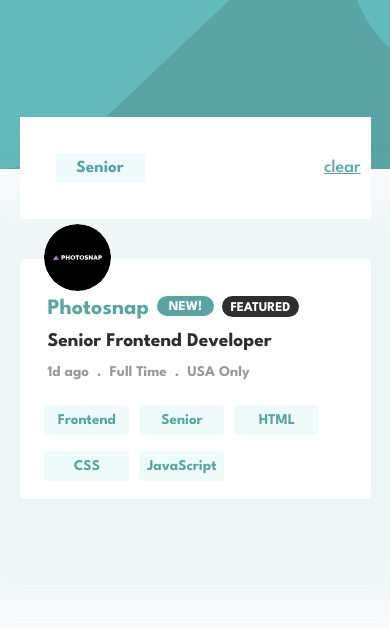
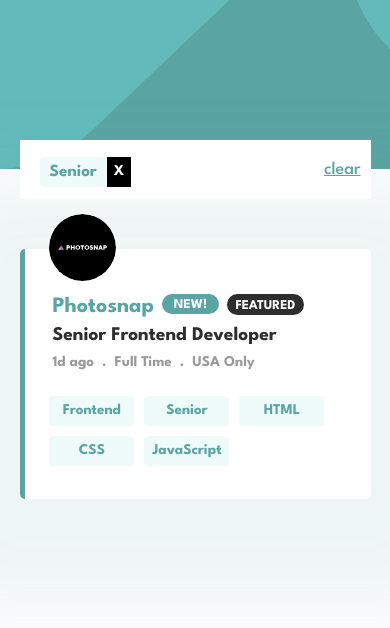
Before and after one commit to jamilu-jibrilla/job-listings, a React (Vite) app: page / in a window 390 px wide. Both pictures are taken after a click on the element "Senior". Shown: the top 628 px of the page. Built offline with nearby package versions, Linux system fonts and the light colour scheme.

Commit message:
project requirement completed

```diff
--- a/src/App.css
+++ b/src/App.css
@@ -39,18 +39,34 @@
 }
 .header .header-card div h4{
     margin-left: 10px;
+    margin-top: 7px;
     color: hsl(180, 29%, 50%);
     height: 30px;
-    width: 100px;
+    width: auto;
     border-radius: 4px;
     background: hsl(180, 52%, 96%);
     display: flex;
     align-items: center;
-    justify-content: center;
+    justify-content: space-between;
+    padding-left: 10px;
 }
-.header .header-card a {
+
+.header .header-card div span{
+  background-color: black;
+  color: white;
+  height: 100%;
+  margin-left: 10px;
+  padding: 7px;
+  cursor: pointer;
+  display: flex;
+  justify-content: center;
+  align-items: center;
+}
+.header .header-card p {
     color: hsl(180, 29%, 50%);
     font-size: 18px;
+    cursor: pointer;
+    text-decoration: underline;
 }
 .none {
     display: none !important;
@@ -61,30 +77,23 @@
         font-size: 14.9px;
     }
     .header {
-        margin-bottom: 90px;
+        margin-bottom: 80px;
     }
 
     .header .header-card {
         height: auto;
         z-index: 1;
         width: 90%;
-        bottom: -50px;
         padding: 10px;
         background-color: white;
     }
 
     .header .header-card div {
         flex-wrap: wrap;
-        width: 80%;
-        padding: 20px;
-
     }
 
 .header .header-card div h4{
-    margin: 6px;
-    color: hsl(180, 29%, 50%);
-    height: 30px;
-    width: 89px;
+    /* margin-left: 20px; */
     font-size: 17px;
     border-radius: 4px;
 }
--- a/src/App.jsx
+++ b/src/App.jsx
@@ -9,8 +9,7 @@
     level: "",
     lang: [""],
     tool: [""],
-    values: [],
-    display: false
+    values: []
   });
 
   const handleRoleFilter = (e) => {
@@ -19,7 +18,6 @@
       ... filterBy,
       role: val,
       values: filterBy.values.includes(val) ? [...filterBy.values] : [...filterBy.values, val],
-      display: true
     })
   }
 
@@ -44,7 +42,6 @@
       ...filterBy,
       lang: [...filterBy.lang, val],
       values: filterBy.values.includes(val) ? [...filterBy.values] : [...filterBy.values, val],
-      display: true
     })
   }
 
@@ -59,10 +56,41 @@
       ...filterBy,
       tool: [...filterBy.tool, val],
       values: filterBy.values.includes(val) ? [...filterBy.values] : [...filterBy.values, val],
-      display: true
     })
   }
 
+const handleClear=()=> {
+  setFilterBy({
+    role: "",
+    level: "",
+    lang: [""],
+    tool: [""],
+    values: []
+  })
+}
+
+const handleItemClear=(e)=> {
+  for(let key in filterBy) {
+    if(key === "role" || key === "level" || key === "lang" || key === "tool") {
+      if(filterBy[key].includes(e.target.className)) {
+       if(typeof filterBy[key] === "string") {
+          setFilterBy({
+            ... filterBy,
+            [key]: "",
+            values: filterBy.values.filter(item=> item != e.target.className)
+          })
+        } else if(typeof filterBy[key] === "object") {
+          setFilterBy({
+            ... filterBy,
+            [key]: filterBy[key].filter(item => item !== e.target.className),
+            values: filterBy.values.filter(item=> item != e.target.className)
+          })
+        }
+      }
+    }
+  }
+
+}
 
   let filteredReturn = data.filter(item => {
     return (
@@ -75,13 +103,13 @@
   return (
     <div className="App">
       <header className='header'>
-        <div className={`${filterBy.display ? "header-card" : "none"} `}>
+        <div className={`${filterBy.values.length ? "header-card" : "none"} `}>
           <div>
             {filterBy.values.map(item=> (
-              <h4>{item}</h4>
+              <h4>{item} <span className={item} onClick={handleItemClear}>X</span> </h4>
             ))}
           </div>
-          <p onClick={()=>location.reload()}><a href="">clear</a></p>
+          <p onClick={handleClear}>clear</p>
         </div>
       </header>
       <div className="container">
--- a/src/components/Card.css
+++ b/src/components/Card.css
@@ -5,7 +5,8 @@
     margin-top: 4%;
     padding: 0px 3%;
     display: flex;
-    box-shadow: 0px 19px 85px 95px rgba(99,164,164,0.11);;
+    box-shadow: 0px 19px 85px 95px rgba(99,164,164,0.11);
+    border-radius: 3px;
     /* box-shadow: 41px 19px 176px 0px rgba(99,164,164,0.01),
     22px 82px 142px -19px rgba(99,164,164,0.01),
     0px 15px 57px 19px rgba(99,164,164,0.17); */
@@ -101,13 +102,16 @@
     cursor: pointer;
 }
 
+.br {
+    border-left: 5px solid hsl(180, 29%, 50%);
+}
 @media screen and (max-width:700px) {
     .Card {
         flex-direction: column;
-        margin-top: 3rem;
+        margin-bottom: 4rem;
         padding: 1rem;
         width: 90%;
-        height: 240px;
+        height: 250px;
         position: relative;
         border-radius: 5px;
     }
@@ -120,28 +124,30 @@
     }
     .Card section {
         width: 100%;
+        height: auto;
+        margin-top: 10px;
     }
 
     .card-wrapper {
         display: block;
     }
     .first-row-details {
-        margin-top: 22px;
+        margin-top: 20px;
     }
     .second-row {
         flex-wrap: wrap;
         justify-content: flex-start;
         width: 70%;
-        margin-top:7px;
+        margin-top:2px;
 
     }
     .second-row h5 {
+        width: 85px;
         margin-top: 10px;
-        width: 85px;
 
     }
     .left-tags span, h4 {
-        margin-bottom: 6px;
+        margin-bottom: 2px;
         font-size: 22px;
     }
 }
--- a/src/components/Card.jsx
+++ b/src/components/Card.jsx
@@ -3,7 +3,7 @@
 
 
     return(
-        <div className="Card">
+        <div className={`Card ${item.new && item.featured ? 'br' : ""}`}>
             <section className="first-row">
                 <div className='card-wrapper'>
                     <img src={item.logo} alt="" />
```
